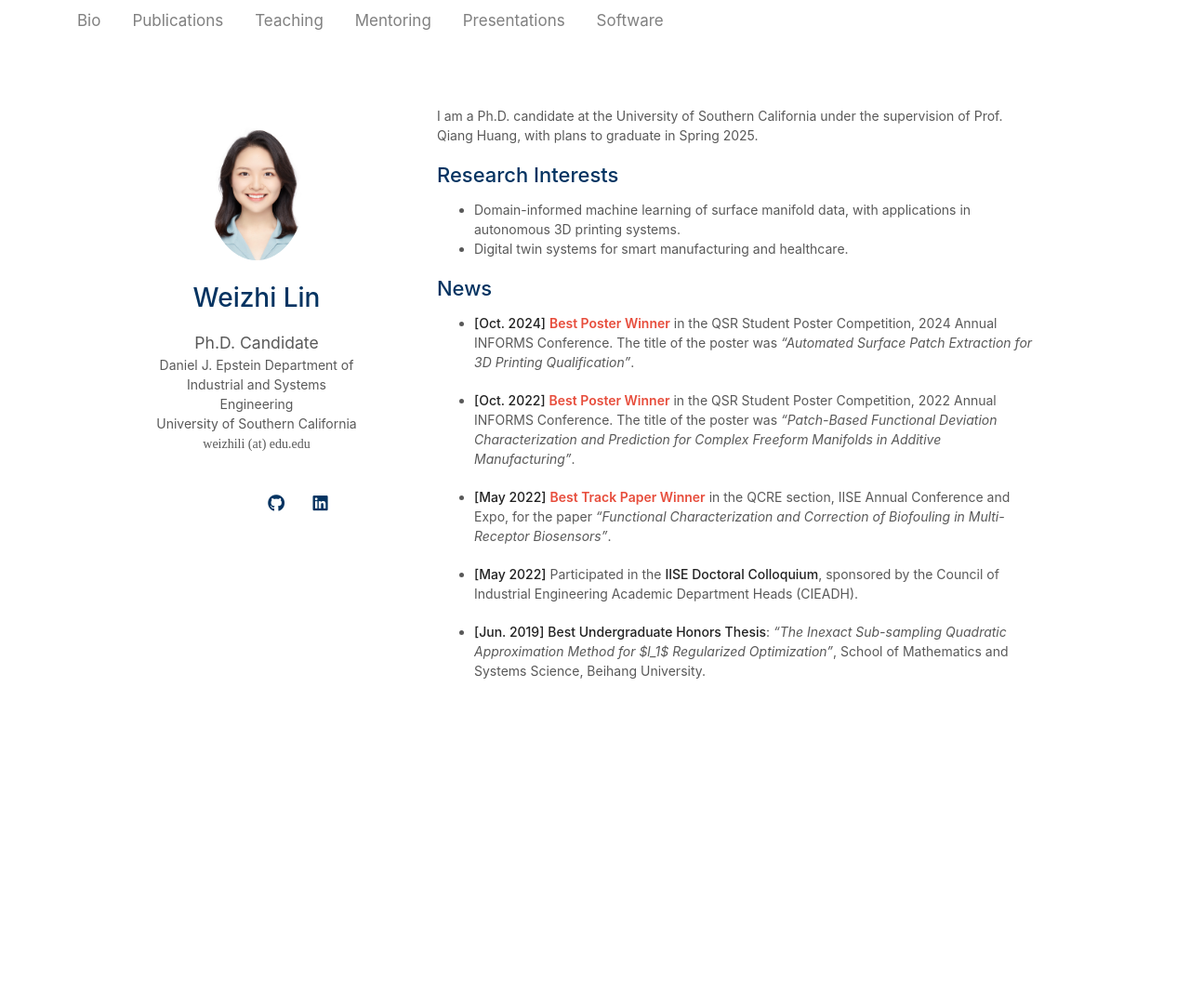
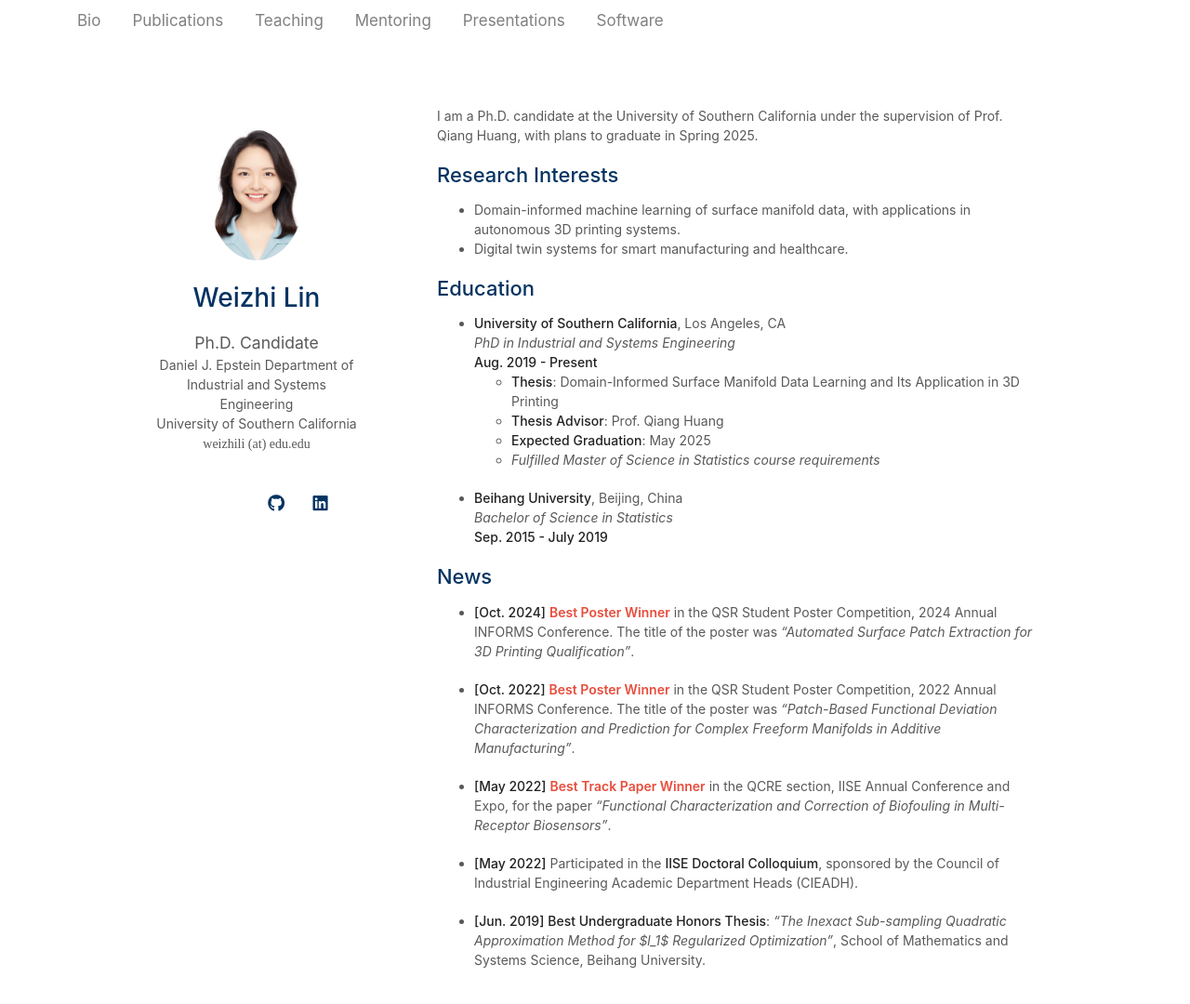
Before and after one commit to weizhi-lin/weizhi-lin.github.io, a Jekyll site: the page built from index.md, in a window 1280 px wide and 1134 px high. Shown: the top 1080 px of the window at 93% size. Built offline with Jekyll 4.4.1, drawn with Linux system fonts in a browser that asks for light colours; a style sheet for code colours, icons or effects is not loaded.

Commit message:
Update index.md

```diff
--- a/index.md
+++ b/index.md
@@ -9,6 +9,20 @@ I am a Ph.D. candidate at the University of Southern California under the superv
 
 - Domain-informed machine learning of surface manifold data, with applications in autonomous 3D printing systems.
 - Digital twin systems for smart manufacturing and healthcare.
+
+## Education
+
+- **University of Southern California**, Los Angeles, CA
+  *PhD in Industrial and Systems Engineering*
+  **Aug. 2019 - Present**
+  - **Thesis**: Domain-Informed Surface Manifold Data Learning and Its Application in 3D Printing
+  - **Thesis Advisor**: Prof. Qiang Huang
+  - **Expected Graduation**: May 2025
+  - *Fulfilled Master of Science in Statistics course requirements*
+
+- **Beihang University**, Beijing, China
+  *Bachelor of Science in Statistics*
+  **Sep. 2015 - July 2019**
 
 ## News
 
```
